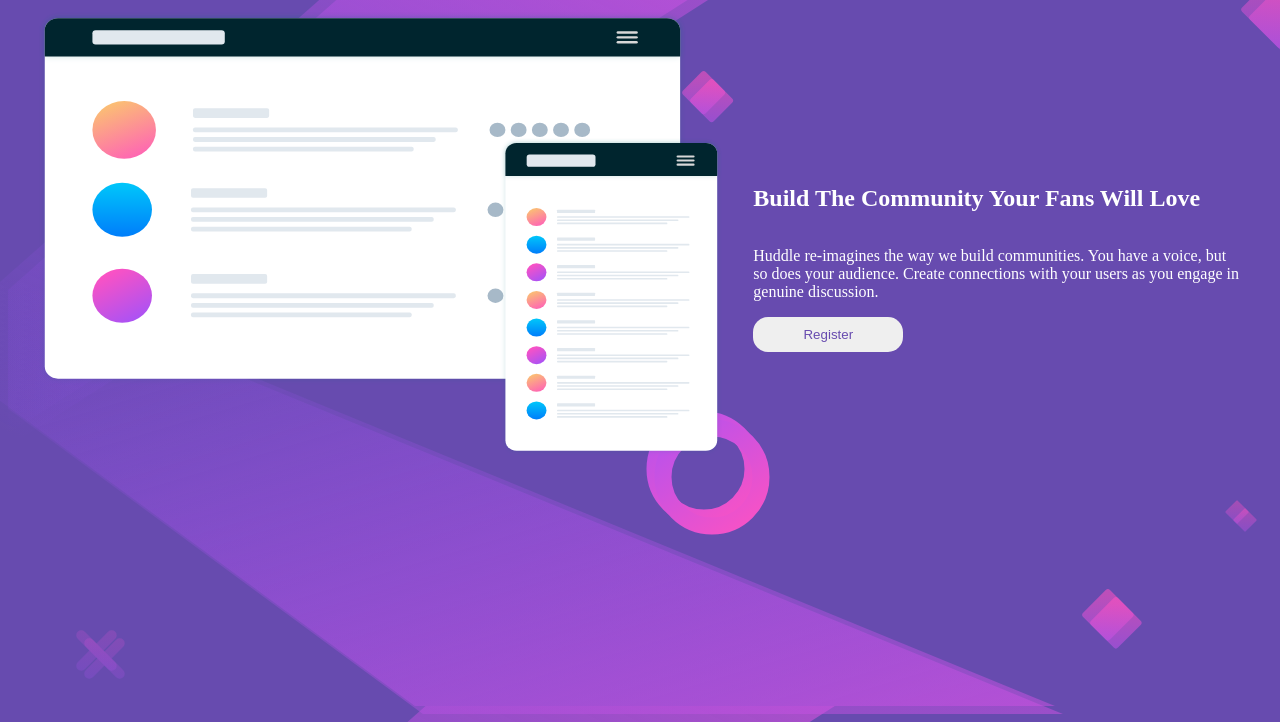
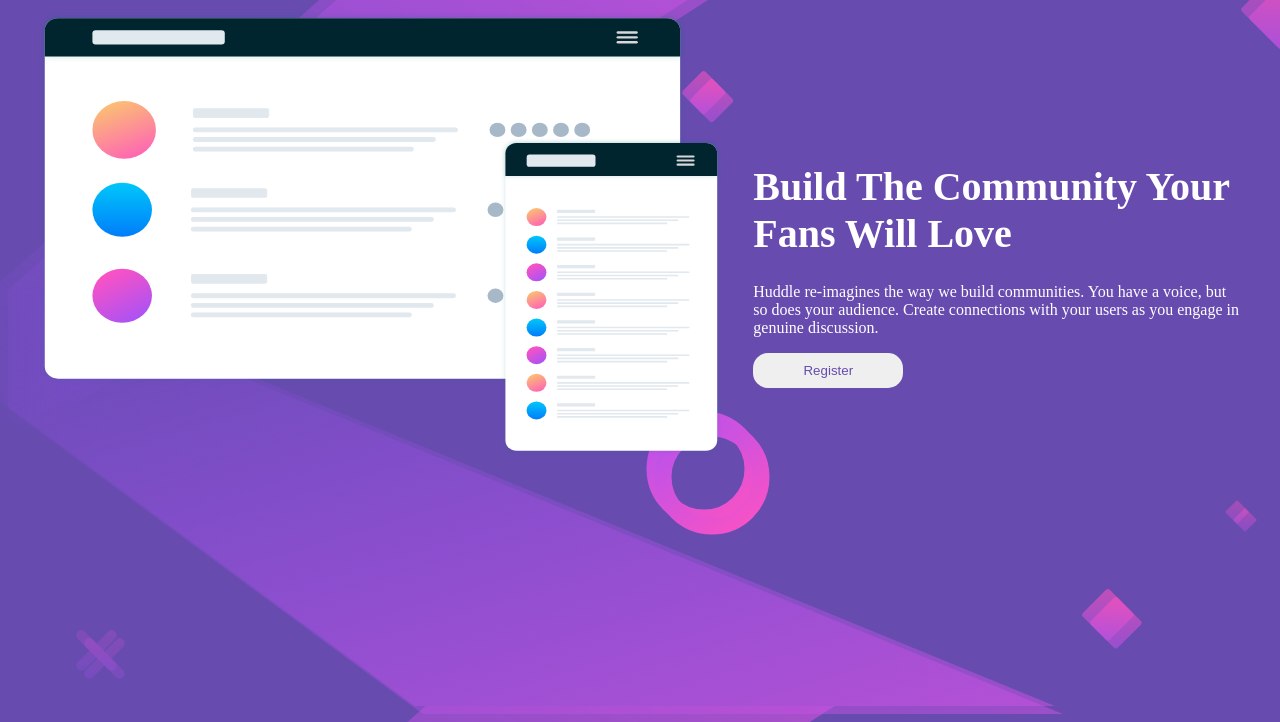
Before and after one commit to LuisElizaldeCruz/huddle-landing-page, a website: page index.html in a window 1280 px wide. Shown: the part 94-816 px from the top of the page. Drawn offline with Linux system fonts and the light colour scheme; files whose address does not match are found by name.

Commit message:
se aumento el tamaño del titulo

```diff
--- a/sass/style.scss
+++ b/sass/style.scss
@@ -43,6 +43,11 @@
     padding: 30px;
 }
 
+h2{
+    font-size: 40px;
+    margin-bottom: 10px;
+}
+
 button {
     width: 150px;
     height: 35px;
```
Also changed, not shown: css/style.css, 1 other file.
